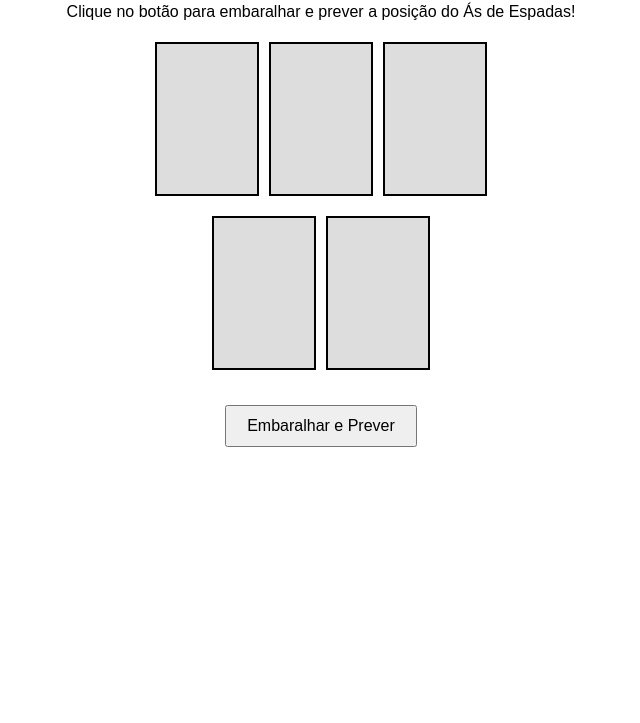
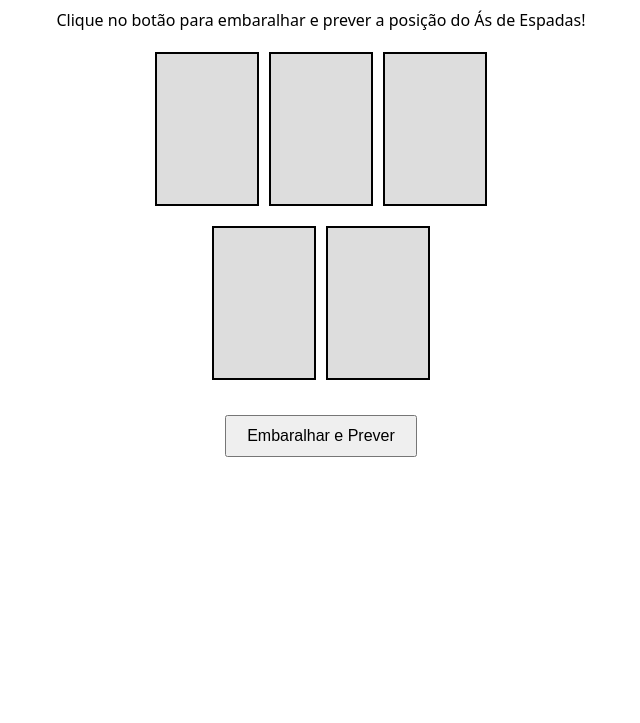
Before and after one commit to brunocmc2012/findPoker, a plain HTML site: page index.html in a window 1280 px wide. Shown: the part 77-800 px from the top of the page, without its empty margins (319-959 px from the left). Drawn offline with Linux system fonts and the light colour scheme.

Commit message:
Update index.html
mudando font-family;

```diff
--- a/index.html
+++ b/index.html
@@ -6,7 +6,7 @@
     <title>Previsão do Ás de Espadas</title>
     <style>
         body {
-            font-family: Arial, sans-serif;
+            font-family: 'Noto Sans', Arial, sans-serif;
             text-align: center;
             margin: 20px;
         }
```
